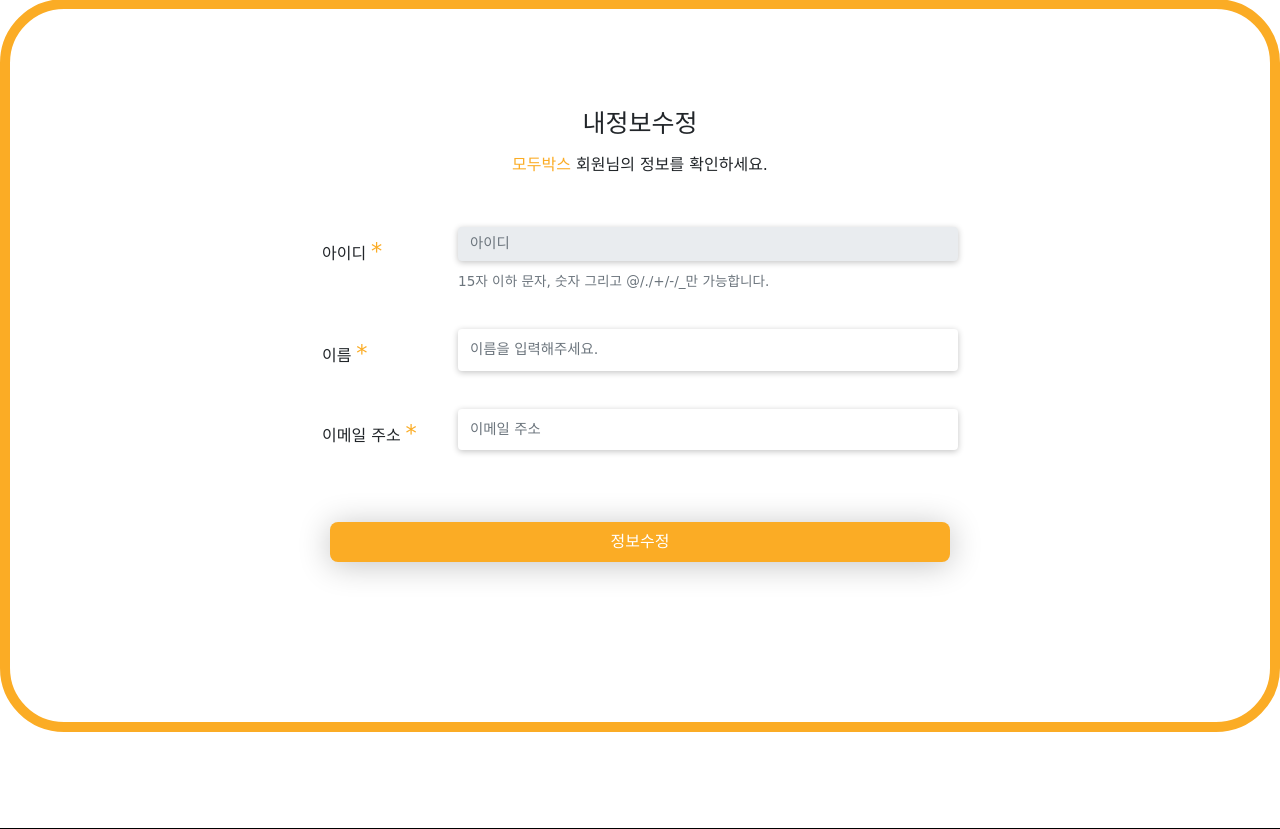
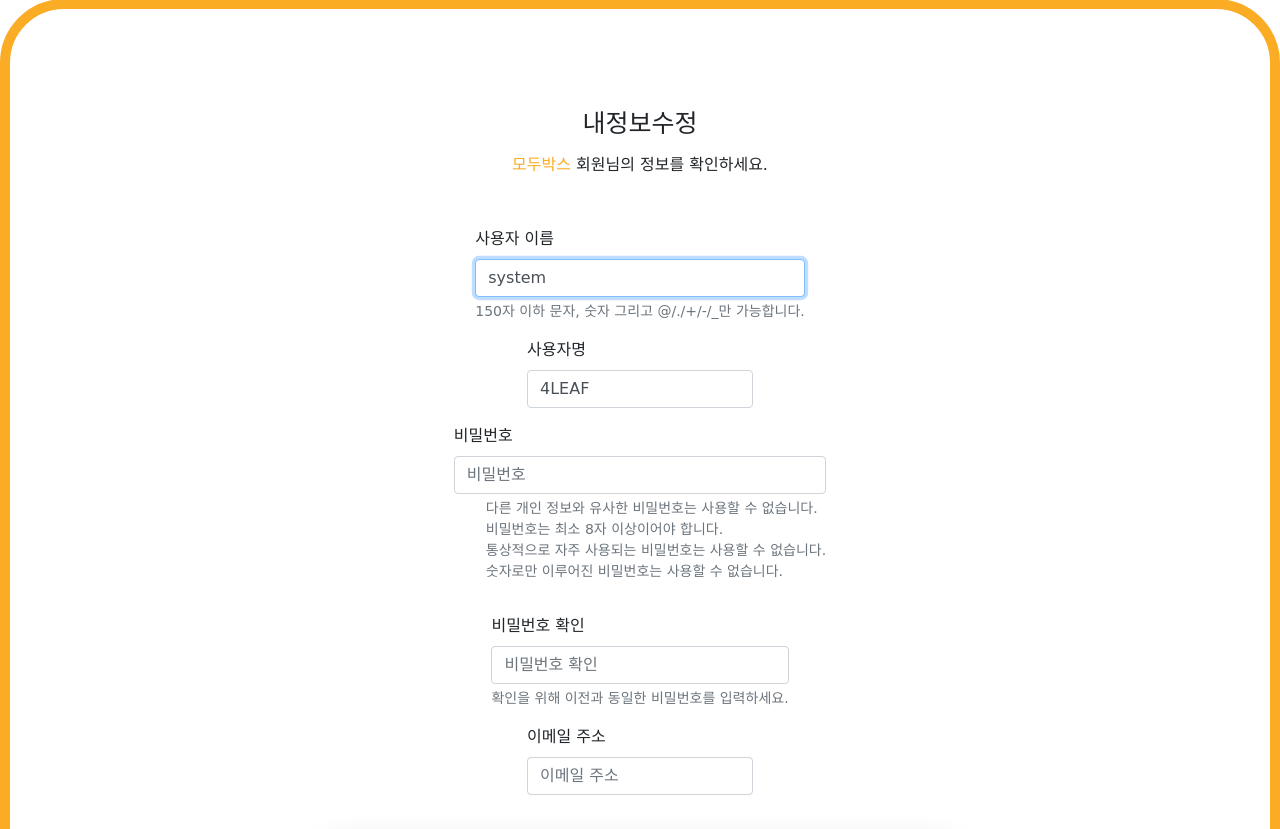
Before and after one commit to 4leaf-njm/DJ_MODUBOX_project, a Django app: template userapp/templates/userapp/mypage.html in a window 1280 px wide. Shown: the part 485-1314 px from the top of the page. Run offline with Django 3.2, Linux system fonts and the light colour scheme; tables that the repository leaves empty hold one stand-in row (values such as "Sample post"); the template is opened without the code that fills it: values that come from a table or form of the project are taken from there, most other values are stand-ins (such as "Sample title", 1, 10 or a date in 2020); parts of the project's set-up code (start-up, migrations or seed data) failed here and were passed over; some libraries are stand-ins or nearby versions; some web fonts are replaced.

Commit message:
update form

```diff
--- a/userapp/templates/userapp/mypage.html
+++ b/userapp/templates/userapp/mypage.html
@@ -6,19 +6,39 @@
 {% include 'snippets/sub_banner.html' with img_source="https://firebasestorage.googleapis.com/v0/b/storage-4leaf.appspot.com/o/MODUBOX%2FSUBBANNER%2FSUB_BANNER_%E1%84%85%E1%85%A9%E1%84%80%E1%85%B3%E1%84%8B%E1%85%B5%E1%86%AB.png?alt=media&token=a4a0e055-53b7-44a0-a266-f549a1827e84" %}
 
 <section class="container">
+
+
+
   <div class="user_create_box">
     <div class="user_create_title_wrapper">
       <h2>내정보수정</h2>
       <span class="user_create_subtitle"><span class="user_create_subtitle_y">모두박스</span> 회원님의 정보를 확인하세요.</span>
     </div>
 
-  <form action="{% url 'userapp:join' %}" method="POST">
+  <form action="{% url 'userapp:mypage' pk=user.pk %}" method="POST">
     {% csrf_token %}
 
+
+    <div class="form-group"><label for="id_username">사용자 이름</label><input type="text" name="username" value="system" maxlength="150" autofocus class="form-control" placeholder="사용자 이름" title="150자 이하 문자, 숫자 그리고 @/./+/-/_만 가능합니다." required id="id_username">
+    <small class="form-text text-muted">150자 이하 문자, 숫자 그리고 @/./+/-/_만 가능합니다.</small>
+
+</div>
+<div class="form-group"><label for="id_name">사용자명</label><input type="text" name="name" value="4LEAF" maxlength="12" class="form-control" placeholder="사용자명" title="" required id="id_name"></div>
+<div class="form-group"><label for="id_password1">비밀번호</label><input type="password" name="password1" autocomplete="new-password" class="form-control" placeholder="비밀번호" title="다른 개인 정보와 유사한 비밀번호는 사용할 수 없습니다.비밀번호는 최소 8자 이상이어야 합니다.통상적으로 자주 사용되는 비밀번호는 사용할 수 없습니다.숫자로만 이루어진 비밀번호는 사용할 수 없습니다." required id="id_password1">
+    <small class="form-text text-muted"><ul><li>다른 개인 정보와 유사한 비밀번호는 사용할 수 없습니다.</li><li>비밀번호는 최소 8자 이상이어야 합니다.</li><li>통상적으로 자주 사용되는 비밀번호는 사용할 수 없습니다.</li><li>숫자로만 이루어진 비밀번호는 사용할 수 없습니다.</li></ul></small>
+
+</div>
+<div class="form-group"><label for="id_password2">비밀번호 확인</label><input type="password" name="password2" autocomplete="new-password" class="form-control" placeholder="비밀번호 확인" title="확인을 위해 이전과 동일한 비밀번호를 입력하세요. " required id="id_password2">
+    <small class="form-text text-muted">확인을 위해 이전과 동일한 비밀번호를 입력하세요. </small>
+
+</div>
+<div class="form-group"><label for="id_email">이메일 주소</label><input type="email" name="email" value="{{user.email}}" maxlength="254" class="form-control" placeholder="이메일 주소" title="" id="id_email"></div>
+    <!--  -->
+    <!--  -->
     <!--  -->
     <!--  -->
     <!-- stop -->
-    <div class="form-group create_user_form_group1">
+    <!-- <div class="form-group create_user_form_group1">
       <div class="create_user_label_input_wrapper1">
       <label for="id_username" >아이디<span class="star">*</span></label
       >
@@ -34,6 +54,7 @@
         required
         id="id_username"
         readonly
+        value="{{ user.username }}"
       />
       <small class="form-text text-muted user_create_input_desc">
         15자 이하 문자, 숫자 그리고 @/./+/-/_만 가능합니다.
@@ -53,6 +74,7 @@
         placeholder="이름을 입력해주세요."
         title=""
         required
+        value="{{user.name}}"
         id="id_name"
       />
     </div>
@@ -68,10 +90,11 @@
         class="form-control"
         placeholder="이메일 주소"
         title=""
+        value="{{ user.email }}"
         id="id_email"
       />
       </div>
-    </div>
+    </div> -->
 
     <input type="submit" value="정보수정" class="user_create_button" />
   </form>
```
Also changed, not shown: userapp/views.py (line endings or trailing spaces).
